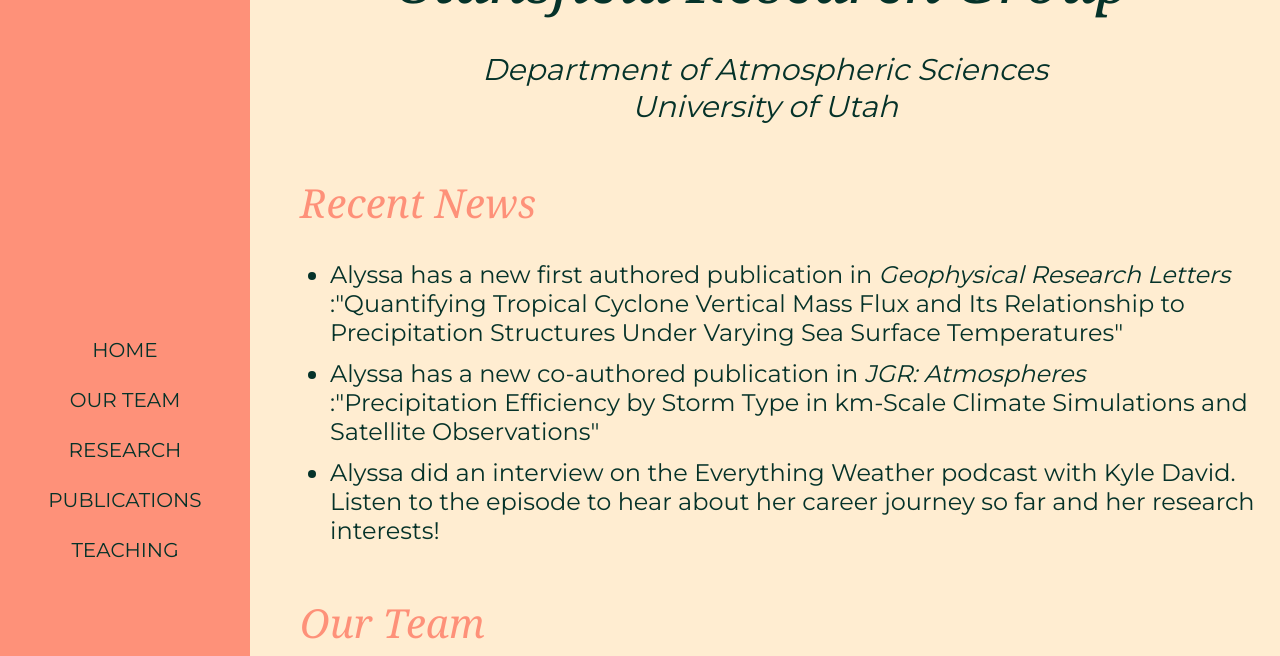
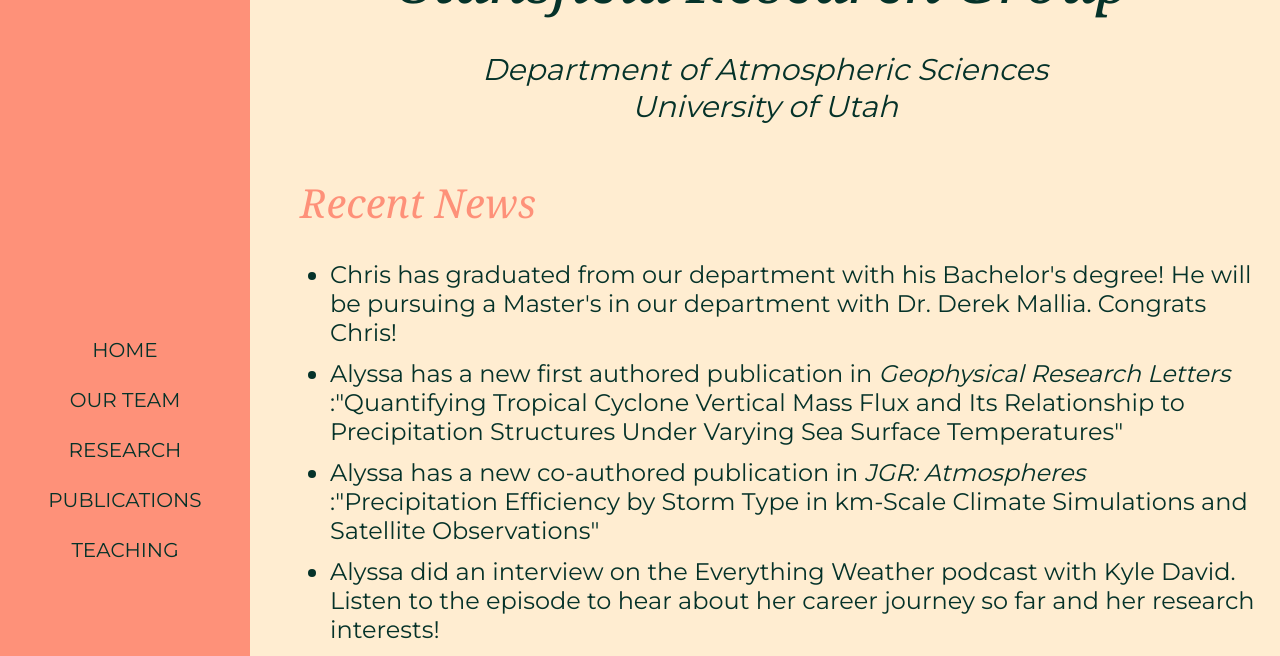
Before and after one commit to alyssa-stansfield/alyssa-stansfield.github.io, a Jekyll site: the page index.html, which Jekyll copies as it is, in a window 1280 px wide and 900 px high, scrolled down 858 px, cut to the strip 0-656 px from the top of the window. Built offline with Jekyll 4.4.1, drawn with Linux system fonts in a browser that asks for light colours; some web fonts are replaced.

Commit message:
Updating recent news

```diff
--- a/index.html
+++ b/index.html
@@ -37,6 +37,7 @@
         <div class="news" id="news">
         <h1 style="color:#FE9179;">Recent News</h1>
                 <ul>
+                        <li style="margin-bottom:12px;">Chris has graduated from our department with his Bachelor's degree! He will be pursuing a Master's in our department with Dr. Derek Mallia. Congrats Chris!</li>
                         <li style="margin-bottom:12px;"><a href="https://agupubs.onlinelibrary.wiley.com/doi/10.1029/2025GL118254">Alyssa has a new first authored publication in <em>Geophysical Research Letters</em> :"Quantifying Tropical Cyclone Vertical Mass Flux and Its Relationship to Precipitation Structures Under Varying Sea Surface Temperatures"</a></li>
 			<li style="margin-bottom:12px;"><a href="https://agupubs.onlinelibrary.wiley.com/doi/10.1029/2025JD044800">Alyssa has a new co-authored publication in <em>JGR: Atmospheres</em> :"Precipitation Efficiency by Storm Type in km-Scale Climate Simulations and Satellite Observations"</a></li>
                         <li style="margin-bottom:12px;"><a href="https://everythingweather.buzzsprout.com/2417149/episodes/16669658-forecasting-the-future-of-extreme-weather-with-dr-alyssa-stansfield">Alyssa did an interview on the Everything Weather podcast with Kyle David. Listen to the episode to hear about her career journey so far and her research interests!</a></li>
```
